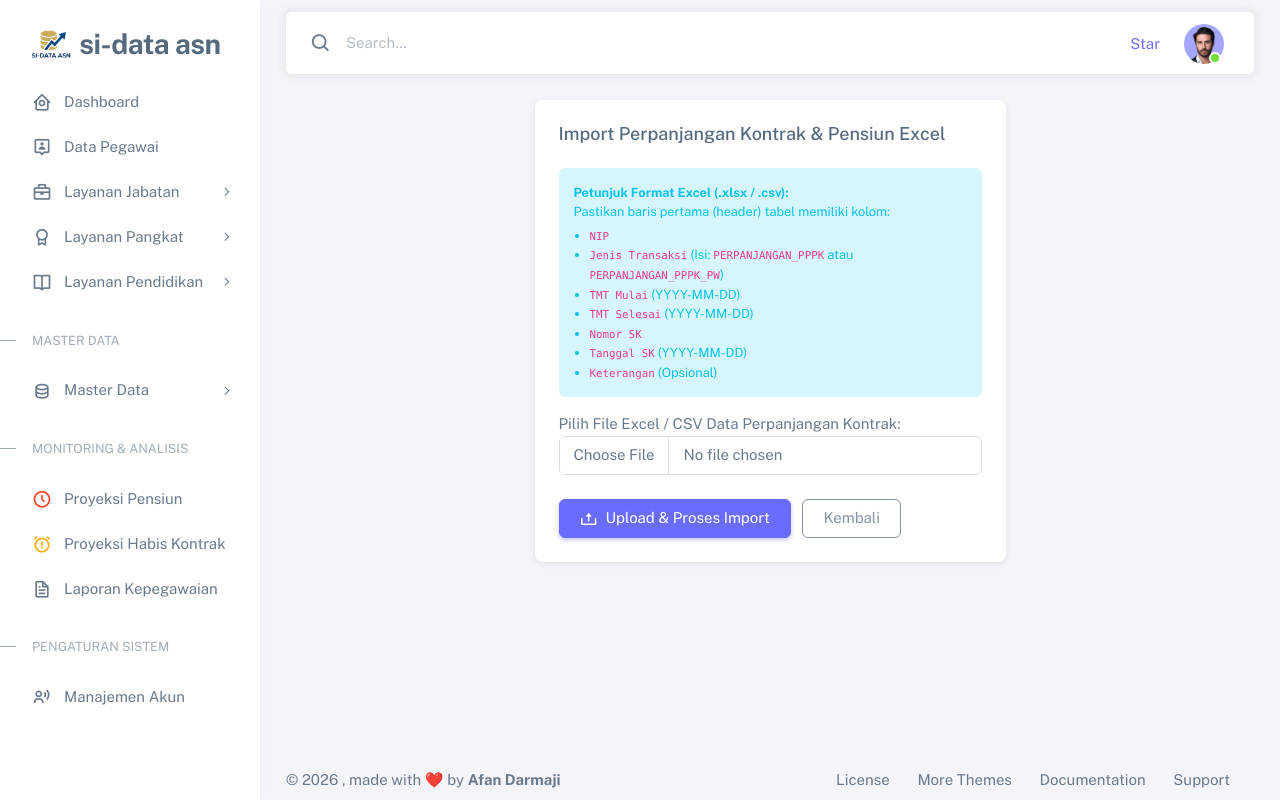
After one commit to dafa1331/sidata, a Django app: page /pegawai/import-kontrak/ in a window 1280 px wide. The commit adds this page. Run offline with Django 5.2, Linux system fonts and the light colour scheme; the visitor is signed in with stand-in values (Sample User, id 1); some libraries are stand-ins or nearby versions.

Commit message:
update perhitungan dashboard

```diff
--- a/pegawai/forms.py
+++ b/pegawai/forms.py
@@ -80,10 +80,13 @@ class PegawaiCreateForm(PegawaiForm):
 class RiwayatKepegawaianForm(BootstrapFormMixin, forms.ModelForm):
     class Meta:
         model = RiwayatKepegawaian
-        fields = ['jenis_transaksi', 'tmt', 'nomor_sk', 'tanggal_sk', 'keterangan', 'file_sk']
+        fields = ['jenis_transaksi', 'tmt', 'tmt_selesai', 'asal_instansi', 'tujuan_instansi', 'nomor_sk', 'tanggal_sk', 'keterangan', 'file_sk']
         widgets = {
             'tmt': forms.DateInput(attrs={'type': 'date'}),
+            'tmt_selesai': forms.DateInput(attrs={'type': 'date'}),
             'tanggal_sk': forms.DateInput(attrs={'type': 'date'}),
+            'asal_instansi': forms.TextInput(attrs={'placeholder': 'Contoh: Pemkab Pringsewu'}),
+            'tujuan_instansi': forms.TextInput(attrs={'placeholder': 'Contoh: Pemprov Lampung'}),
             'nomor_sk': forms.TextInput(attrs={'placeholder': 'Masukkan Nomor SK'}),
             'keterangan': forms.Textarea(attrs={'rows': 2, 'placeholder': 'Keterangan opsional'}),
             'file_sk': forms.FileInput(attrs={'accept': '.pdf'}),
@@ -283,3 +286,9 @@ class ImportRiwayatPendidikanForm(BootstrapFormMixin, forms.Form):
         label="Pilih File Excel / CSV Data Riwayat Pendidikan",
         widget=forms.FileInput(attrs={'accept': '.xlsx, .xls, .csv'})
     )
+
+class ImportPerpanjanganKontrakForm(BootstrapFormMixin, forms.Form):
+    file_excel = forms.FileField(
+        label="Pilih File Excel / CSV Data Perpanjangan Kontrak",
+        widget=forms.FileInput(attrs={'accept': '.xlsx, .xls, .csv'})
+    )
--- a/pegawai/urls.py
+++ b/pegawai/urls.py
@@ -14,6 +14,7 @@ urlpatterns = [
     path('<int:pegawai_id>/riwayat-kepegawaian/tambah/', views.riwayat_kepegawaian_create, name='riwayat_kepegawaian_create'),
     path('riwayat-kepegawaian/<int:pk>/edit/', views.riwayat_kepegawaian_update, name='riwayat_kepegawaian_update'), # <-- Tambahkan ini
     path('riwayat-kepegawaian/<int:pk>/hapus/', views.riwayat_kepegawaian_delete, name='riwayat_kepegawaian_delete'),
+    path('import-kontrak/', views.import_perpanjangan_kontrak, name='perpanjangan_kontrak_import'),
 
     # Import
     path('import/', views.pegawai_import, name='pegawai_import'),
--- a/pegawai/views/__init__.py
+++ b/pegawai/views/__init__.py
@@ -7,7 +7,7 @@ from .riwayat_views import (
     riwayat_jabatan_create, riwayat_jabatan_update, riwayat_jabatan_delete, pelantikan_massal, riwayat_jabatan_import,
     riwayat_pangkat_create, riwayat_pangkat_update, riwayat_pangkat_delete, riwayat_pangkat_import,
     riwayat_pendidikan_create, riwayat_pendidikan_update, riwayat_pendidikan_delete, riwayat_pendidikan_import,
-    get_detail_jabatan_api, toggle_tampilkan_gelar
+    get_detail_jabatan_api, toggle_tampilkan_gelar, import_perpanjangan_kontrak
 )
 from .entry_views import (
     riwayat_jabatan_entry, riwayat_pangkat_entry, riwayat_pendidikan_entry
--- a/pegawai/views/riwayat_views.py
+++ b/pegawai/views/riwayat_views.py
@@ -16,7 +16,7 @@ from pegawai.models import Pegawai, RiwayatKepegawaian, RiwayatJabatan, RiwayatP
 from pegawai.forms import (
     RiwayatKepegawaianForm, RiwayatJabatanForm, ImportSKJabatanMassalForm,
     ImportRiwayatJabatanForm, RiwayatPangkatForm, ImportRiwayatPangkatForm,
-    RiwayatPendidikanForm, ImportRiwayatPendidikanForm
+    RiwayatPendidikanForm, ImportRiwayatPendidikanForm, ImportPerpanjanganKontrakForm
 )
 from .helpers import get_jabatan_from_excel
 
@@ -56,19 +56,31 @@ def riwayat_kepegawaian_delete(request, pk):
     pegawai = riwayat.pegawai
     if request.method == 'POST':
         riwayat.delete()
+
+        # Cari riwayat terbaru setelah data ini dihapus
         latest = pegawai.riwayat_kepegawaian.order_by('-tmt').first()
         if latest:
             mapping_status = {
-                'CPNS': 'AKTIF', 'PNS': 'AKTIF', 'PPPK': 'AKTIF', 'MUTASI_MASUK': 'AKTIF', 'REAKTIF': 'AKTIF',
-                'MUTASI_KELUAR': 'MUTASI_KELUAR', 'PENSIUN': 'PENSIUN', 'CLTN': 'CLTN', 'TUGAS_BELAJAR': 'TUGAS_BELAJAR',
+                'CPNS': 'AKTIF',
+                'PNS': 'AKTIF',
+                'PPPK': 'AKTIF',
+                'PERPANJANGAN_PPPK': 'AKTIF',
+                'PPPK_PW': 'PPPK_PW',
+                'PERPANJANGAN_PPPK_PW': 'PPPK_PW',
+                'MUTASI_MASUK': 'AKTIF',
+                'REAKTIF': 'AKTIF',
+                'MUTASI_KELUAR': 'MUTASI_KELUAR',
+                'PENSIUN': 'PENSIUN',
+                'CLTN': 'CLTN',
+                'TUGAS_BELAJAR': 'TUGAS_BELAJAR',
             }
             pegawai.status_keaktifan = mapping_status.get(latest.jenis_transaksi, 'AKTIF')
         else:
             pegawai.status_keaktifan = 'AKTIF'
+
         pegawai.save(update_fields=['status_keaktifan'])
         messages.success(request, 'Riwayat kepegawaian berhasil dihapus.')
     return redirect('pegawai_detail', pk=pegawai.pk)
-
 
 # --- RIWAYAT JABATAN ---
 @login_required
@@ -518,3 +530,77 @@ def riwayat_pendidikan_import(request):
     else:
         form = ImportRiwayatPendidikanForm()
     return render(request, 'pegawai/riwayat_pendidikan_import.html', {'form': form, 'title': 'Import Riwayat Pendidikan Massal'})
+
+@login_required
+def import_perpanjangan_kontrak(request):
+    if request.method == 'POST':
+        form = ImportPerpanjanganKontrakForm(request.POST, request.FILES)
+        if form.is_valid():
+            excel_file = request.FILES.get('file_excel')
+
+            try:
+                # Membaca file excel menggunakan pandas
+                df = pd.read_excel(excel_file)
+
+                success_count = 0
+                error_count = 0
+                not_found_nips = []
+
+                for index, row in df.iterrows():
+                    nip = str(row.get('NIP', '')).strip()
+                    # Default ke PERPANJANGAN_PPPK jika kolom kosong
+                    jenis_transaksi = str(row.get('Jenis Transaksi', 'PERPANJANGAN_PPPK')).strip().upper()
+                    tmt = row.get('TMT Mulai')
+                    tmt_selesai = row.get('TMT Selesai')
+                    nomor_sk = str(row.get('Nomor SK', '')).strip()
+                    tanggal_sk = row.get('Tanggal SK')
+                    keterangan = str(row.get('Keterangan', '')).strip()
+
+                    # Cari pegawai berdasarkan NIP
+                    try:
+                        pegawai = Pegawai.objects.get(nip=nip)
+                    except Pegawai.DoesNotExist:
+                        error_count += 1
+                        not_found_nips.append(nip)
+                        continue
+
+                    # Konversi format tanggal dari excel ke format date Python
+                    if pd.notna(tmt):
+                        tmt = pd.to_datetime(tmt).date()
+                    if pd.notna(tmt_selesai):
+                        tmt_selesai = pd.to_datetime(tmt_selesai).date()
+                    if pd.notna(tanggal_sk):
+                        tanggal_sk = pd.to_datetime(tanggal_sk).date()
+
+                    # Simpan ke RiwayatKepegawaian
+                    # (method save() otomatis mengubah status keaktifan pegawai jika jenis_transaksi='PENSIUN')
+                    RiwayatKepegawaian.objects.create(
+                        pegawai=pegawai,
+                        jenis_transaksi=jenis_transaksi,
+                        tmt=tmt,
+                        tmt_selesai=tmt_selesai if pd.notna(tmt_selesai) else None,
+                        nomor_sk=nomor_sk,
+                        tanggal_sk=tanggal_sk,
+                        keterangan=keterangan
+                    )
+                    success_count += 1
+
+                # Buat pesan informasi dinamis
+                msg = f"Berhasil memproses {success_count} data kontrak / pensiun."
+                if error_count > 0:
+                    daftar_nip = ", ".join(not_found_nips)
+                    msg += f" Gagal: {error_count} data. NIP tidak ditemukan: [{daftar_nip}]"
+                    messages.warning(request, msg)
+                else:
+                    messages.success(request, msg)
+
+                return redirect('dashboard')
+
+            except Exception as e:
+                messages.error(request, f"Terjadi kesalahan saat memproses file: {e}")
+        else:
+            messages.error(request, "Terjadi kesalahan pada validasi form. Silakan periksa kembali file Anda.")
+    else:
+        form = ImportPerpanjanganKontrakForm()
+
+    return render(request, 'pegawai/perpanjangan_kontrak_import.html', {'form': form, 'title': 'Import Perpanjangan Kontrak & Pensiun Excel'})
--- a/templates/pegawai/index.html
+++ b/templates/pegawai/index.html
@@ -30,6 +30,7 @@
           <li><a class="dropdown-item" href="{% url 'riwayat_jabatan_import' %}"><i class="bx bx-briefcase me-2 text-info"></i>Import Jabatan Existing</a></li>
           <li><a class="dropdown-item" href="{% url 'riwayat_pangkat_import' %}"><i class="bx bx-award me-2 text-warning"></i>Import Pangkat Existing</a></li>
           <li><a class="dropdown-item" href="{% url 'riwayat_pendidikan_import' %}"><i class="bx bx-book-open me-2 text-success"></i>Import Pendidikan Existing</a></li>
+          <li><a class="dropdown-item" href="{% url 'perpanjangan_kontrak_import' %}"><i class="bx bx-file me-2 text-info"></i>Import Perpanjangan Kontrak</a></li>
         </ul>
       </div>
 
--- /dev/null
+++ b/templates/pegawai/perpanjangan_kontrak_import.html
@@ -0,0 +1,47 @@
+{% extends 'base.html' %}
+
+{% block title %}{{ title }}{% endblock %}
+
+{% block content %}
+<div class="row">
+  <div class="col-md-6 mx-auto">
+    <div class="card mb-4">
+      <div class="card-header d-flex justify-content-between align-items-center">
+        <h5 class="mb-0">{{ title }}</h5>
+      </div>
+      <div class="card-body">
+        <form method="post" enctype="multipart/form-data">
+          {% csrf_token %}
+
+          <div class="alert alert-info small mb-3">
+            <strong>Petunjuk Format Excel (.xlsx / .csv):</strong>
+            <p class="mb-1">Pastikan baris pertama (header) tabel memiliki kolom:</p>
+            <ul class="mb-0 ps-3">
+              <li><code>NIP</code></li>
+              <li><code>Jenis Transaksi</code> (Isi: <code>PERPANJANGAN_PPPK</code> atau <code>PERPANJANGAN_PPPK_PW</code>)</li>
+              <li><code>TMT Mulai</code> (YYYY-MM-DD)</li>
+              <li><code>TMT Selesai</code> (YYYY-MM-DD)</li>
+              <li><code>Nomor SK</code></li>
+              <li><code>Tanggal SK</code> (YYYY-MM-DD)</li>
+              <li><code>Keterangan</code> (Opsional)</li>
+            </ul>
+          </div>
+
+          <div class="mb-3">
+            {{ form.file_excel.label_tag }}
+            {{ form.file_excel }}
+            {% if form.file_excel.errors %}
+              <div class="text-danger small mt-1">{{ form.file_excel.errors.0 }}</div>
+            {% endif %}
+          </div>
+
+          <div class="mt-4">
+            <button type="submit" class="btn btn-primary me-2"><i class="bx bx-upload me-1"></i> Upload & Proses Import</button>
+            <a href="{% url 'dashboard' %}" class="btn btn-outline-secondary">Kembali</a>
+          </div>
+        </form>
+      </div>
+    </div>
+  </div>
+</div>
+{% endblock %}
```
Also changed, not shown: dashboard/views.py (+24 -13 lines), pegawai/models/riwayat_kepegawaian.py (+18 -0 lines), templates/pegawai/riwayat_kepegawaian_form.html (+72 -7 lines), pegawai/migrations/0012_alter_riwayatkepegawaian_jenis_transaksi.py (added), pegawai/migrations/0013_riwayatkepegawaian_asal_instansi_and_more.py (added), 1 other file.
